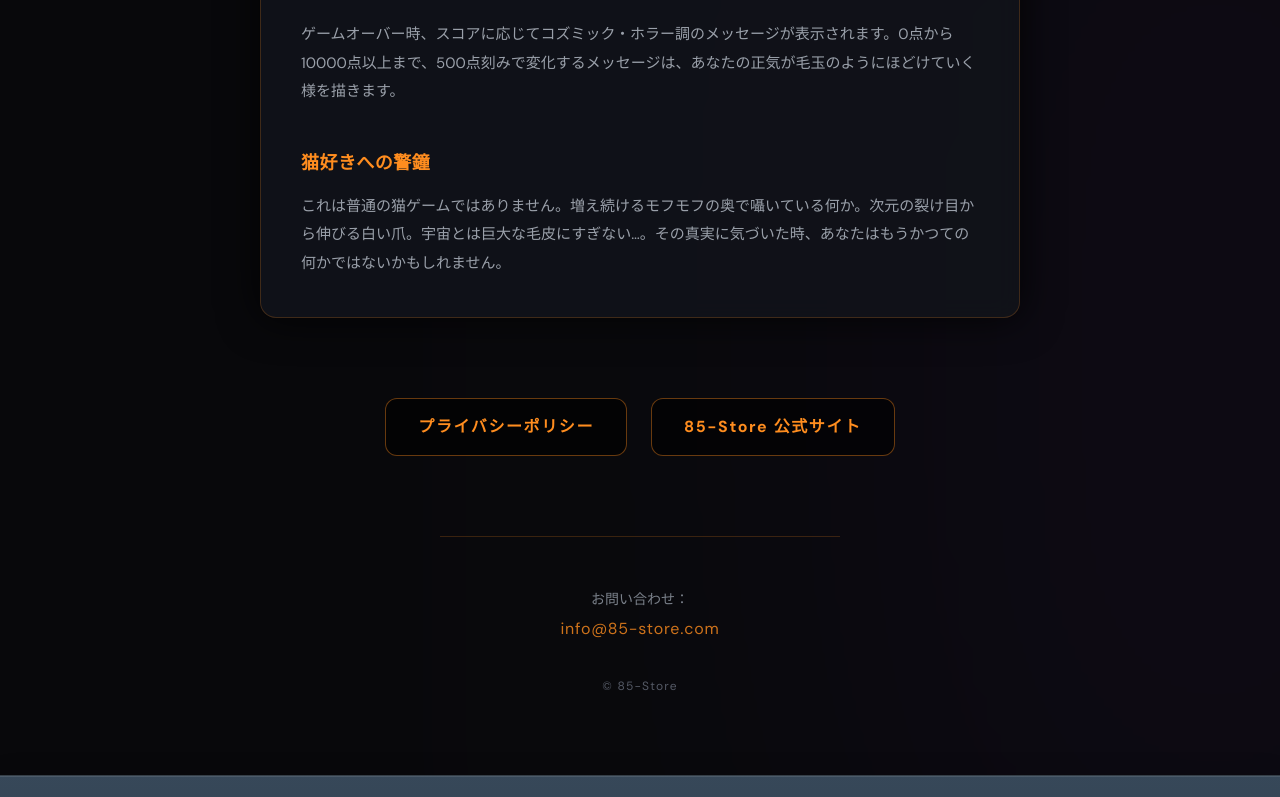
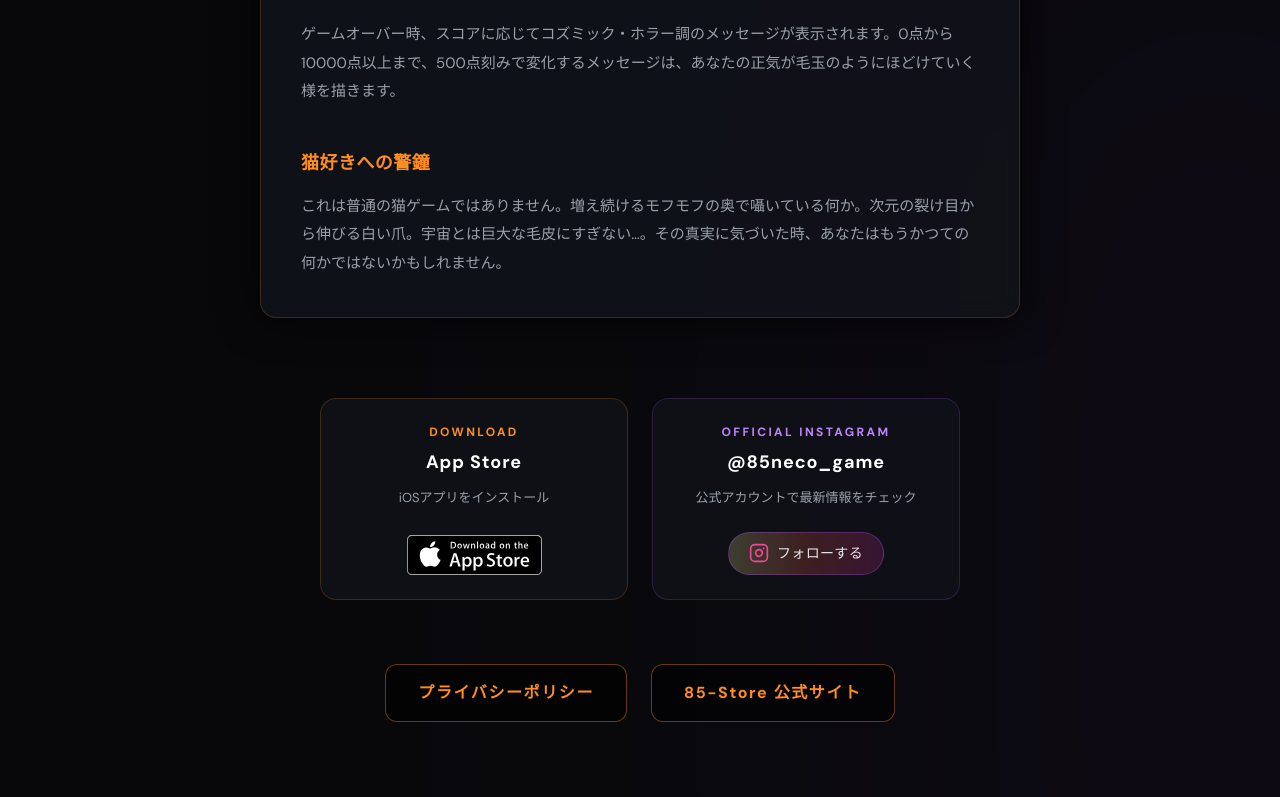
Before and after one commit to HayatoShimada/85store, a Next.js app: page /hakoneko in a window 1280 px wide. Shown: the part 2128-2925 px from the top of the page. Built offline with nearby package versions, Linux system fonts and the light colour scheme; no server answers.

Commit message:
feat: add App Store badge to hakoneko page

```diff
--- a/app/hakoneko/page.tsx
+++ b/app/hakoneko/page.tsx
@@ -113,6 +113,69 @@ export default function HakonekoPage() {
           </div>
         </div>
 
+        {/* Download & Social Links */}
+        <div className="w-full max-w-[640px] mb-16 grid grid-cols-1 sm:grid-cols-2 gap-6 text-left">
+          {/* App Store Card */}
+          <a
+            href="https://apps.apple.com/jp/app/%E3%83%8F%E3%82%B3%E3%83%8D%E3%82%B3%E3%81%AF%E8%A6%8B%E3%81%A6%E3%81%84%E3%82%8B/id6782921863"
+            target="_blank"
+            rel="noopener noreferrer"
+            className="group flex flex-col justify-between items-center p-6 bg-[#11131a]/80 backdrop-blur-md border border-[#ff8d1f]/20 rounded-2xl hover:border-[#ff8d1f]/60 hover:shadow-[0_0_30px_rgba(255,141,31,0.25)] transition-all duration-300 transform hover:-translate-y-1 text-center overflow-hidden relative"
+          >
+            <div className="absolute inset-0 bg-gradient-to-tr from-[#ff8d1f]/5 to-[#ff8d1f]/10 opacity-0 group-hover:opacity-100 transition-opacity duration-500 pointer-events-none"></div>
+
+            <div className="flex flex-col items-center gap-2 mb-6 z-10">
+              <span className="text-[12px] uppercase tracking-[0.2em] text-[#ff8d1f] font-semibold">Download</span>
+              <h3 className="text-white text-[18px] font-bold tracking-wider">App Store</h3>
+              <p className="text-[13px] text-[#9aa0aa] mt-1">iOSアプリをインストール</p>
+            </div>
+
+            <div className="relative h-[40px] flex items-center justify-center transition-transform group-hover:scale-105 z-10">
+              <img
+                src="/images/app_store_badge.svg"
+                alt="Download on the App Store"
+                className="h-full w-auto"
+              />
+            </div>
+          </a>
+
+          {/* Instagram Card */}
+          <a
+            href="https://www.instagram.com/85neco_game/"
+            target="_blank"
+            rel="noopener noreferrer"
+            className="group flex flex-col justify-between items-center p-6 bg-[#11131a]/80 backdrop-blur-md border border-purple-500/20 rounded-2xl hover:border-purple-500/60 hover:shadow-[0_0_30px_rgba(214,36,159,0.25)] transition-all duration-300 transform hover:-translate-y-1 text-center overflow-hidden relative"
+          >
+            <div className="absolute inset-0 bg-gradient-to-tr from-[#fd5949]/10 to-[#d6249f]/10 opacity-0 group-hover:opacity-100 transition-opacity duration-500 pointer-events-none"></div>
+
+            <div className="flex flex-col items-center gap-2 mb-6 z-10">
+              <span className="text-[12px] uppercase tracking-[0.2em] text-purple-400 font-semibold">Official Instagram</span>
+              <h3 className="text-white text-[18px] font-bold tracking-wider">@85neco_game</h3>
+              <p className="text-[13px] text-[#9aa0aa] mt-1">公式アカウントで最新情報をチェック</p>
+            </div>
+
+            <div className="flex items-center gap-2 px-5 py-2.5 bg-gradient-to-r from-[#fdf497]/20 via-[#fd5949]/20 to-[#d6249f]/20 rounded-full border border-purple-500/30 group-hover:border-purple-500/60 transition-colors z-10">
+              <svg
+                xmlns="http://www.w3.org/2000/svg"
+                width="20"
+                height="20"
+                viewBox="0 0 24 24"
+                fill="none"
+                stroke="currentColor"
+                strokeWidth="2"
+                strokeLinecap="round"
+                strokeLinejoin="round"
+                className="text-pink-500 transition-transform group-hover:rotate-6"
+              >
+                <rect x="2" y="2" width="20" height="20" rx="5" ry="5"></rect>
+                <path d="M16 11.37A4 4 0 1 1 12.63 8 4 4 0 0 1 16 11.37z"></path>
+                <line x1="17.5" y1="6.5" x2="17.51" y2="6.5"></line>
+              </svg>
+              <span className="text-[14px] font-medium tracking-wide text-gray-200 group-hover:text-white">フォローする</span>
+            </div>
+          </a>
+        </div>
+
         {/* Actions */}
         <div className="flex flex-wrap justify-center items-center gap-6 mb-20">
           <Link
```
Also changed, not shown: public/images/app_store_badge.svg (added).
